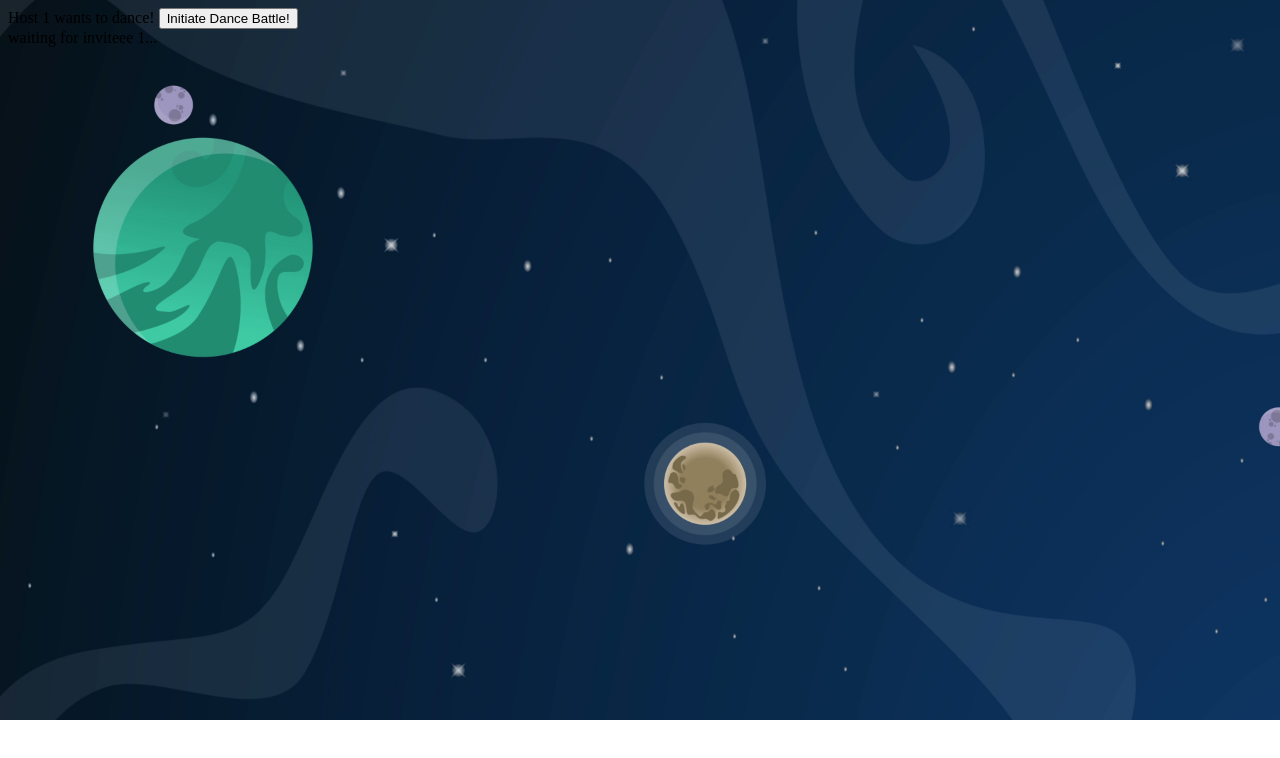
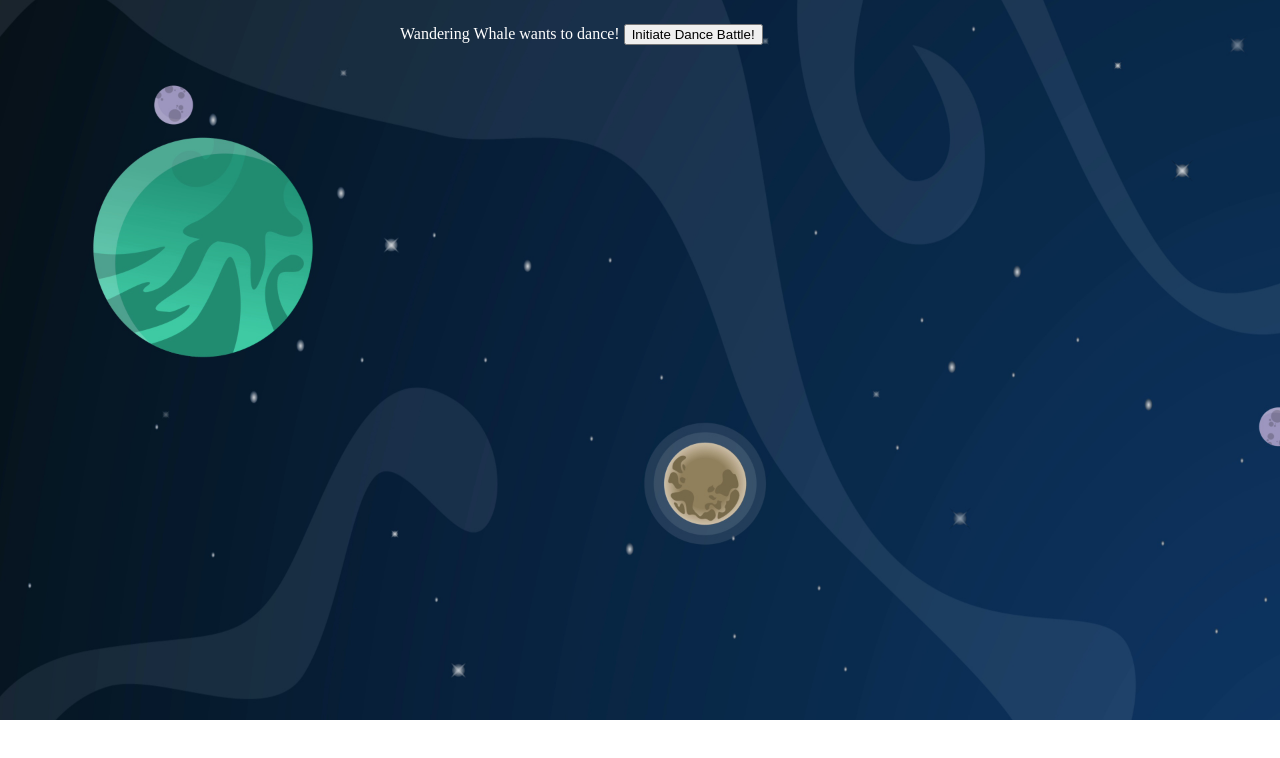
Before and after one commit to RayMan504/dark-matter-disco-2.0, an Angular app: page / in a window 1280 px wide. Shown: the top 758 px of the page. Built offline with nearby package versions, Linux system fonts and the light colour scheme.

Commit message:
render header, display random usernames, custom sass

```diff
--- a/src/app/app.html
+++ b/src/app/app.html
@@ -11,7 +11,7 @@
 </style>
 
 <main class="main">
-  <div class="content">
+  <div class="content" class="text-light h-100">
       <div id="header">
         @if(hostUsername) {
           <div class="host-invite">
--- a/src/app/app.scss
+++ b/src/app/app.scss
@@ -0,0 +1,9 @@
+$default-position: absolute;
+$padding: 1rem;
+$left: 30%;
+
+#header {
+  position: $default-position;
+  left: $left;
+  padding: $padding;
+}
--- a/src/app/app.ts
+++ b/src/app/app.ts
@@ -1,6 +1,6 @@
 import { Component, signal } from '@angular/core';
 import { RouterOutlet } from '@angular/router';
-// TODO:: import demo usernames
+import randomNames from '../assets/random-usernames';
 
 @Component({
   selector: 'app-root',
@@ -11,6 +11,6 @@ import { RouterOutlet } from '@angular/router';
 export class App {
   protected readonly title = signal('dark-matter-disco-2.0');
   // TODO: setup default values for the app, such as username, stars, and other settings.
-  hostUsername: string | null = "Host 1";
-  inviteeUsername: string | null = "inviteee 1";
+  hostUsername: string = randomNames[Math.floor(Math.random() * randomNames.length)];
+  inviteeUsername: string | null = null;
 }
--- /dev/null
+++ b/src/assets/random-usernames.ts
@@ -0,0 +1,23 @@
+export default [
+  'Preposterous Panda',
+  'Reluctant Rhino',
+  'Churlish Chicken',
+  'Patient Penguin',
+  'Fallacious Fox',
+  'Gracious Grizzly',
+  'Elegant Elephant',
+  'Malicious Mouse',
+  'Tenacious Turtle',
+  'Kind Kangaroo',
+  'Sinister Salmon',
+  'Humble Hawk',
+  'Bodacious Baboon',
+  'Courageous Cow',
+  'Delectable Dinosaur',
+  'Laughable Lark',
+  'Nefarious Nightingale',
+  'Outrageous Owl',
+  'Wandering Whale',
+  'Zealous Zebra',
+  'Aprehensive Anaconda',
+];
--- a/src/styles.scss
+++ b/src/styles.scss
@@ -1,10 +1,14 @@
+$default-background-size: cover;
+$primary-color: #ffffff;
+
 body {
-    background-image: url('./assets/planet-cartoon-space-background.jpeg');
-    -webkit-background-size: cover;
-    -moz-background-size: cover;
-    -o-background-size: cover;
-    background-size: cover;
-    background-repeat: no-repeat;
+  background-image: url('./assets/planet-cartoon-space-background.jpeg');
+  -webkit-background-size: $default-background-size;
+  -moz-background-size: $default-background-size;
+  -o-background-size: $default-background-size;
+  background-size: $default-background-size;
+  background-repeat: no-repeat;
+  color: $primary-color;
 
-    font-family: 'Stellar';
-  }/* You can add global styles to this file, and also import other style files */
+  font-family: 'Stellar';
+}
```
